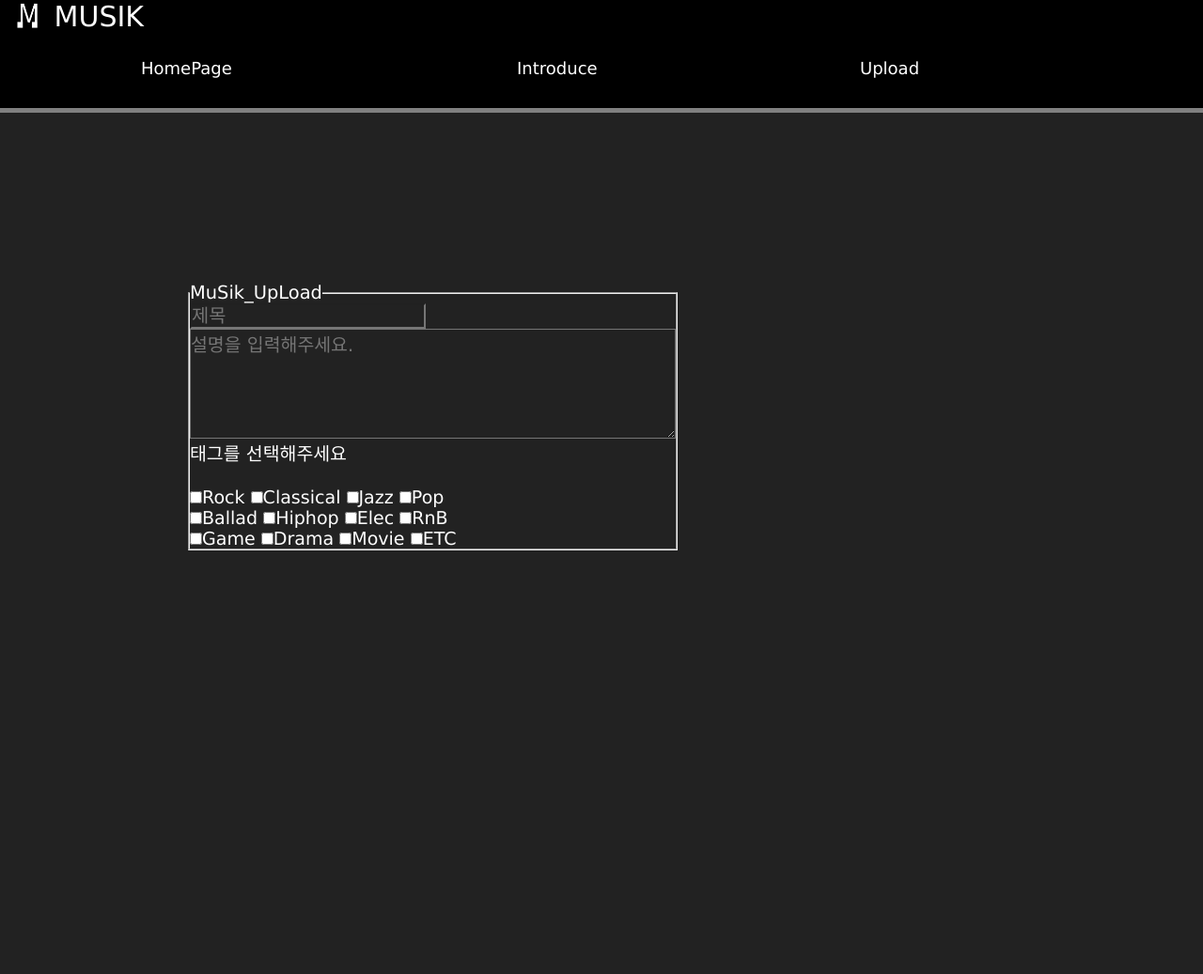
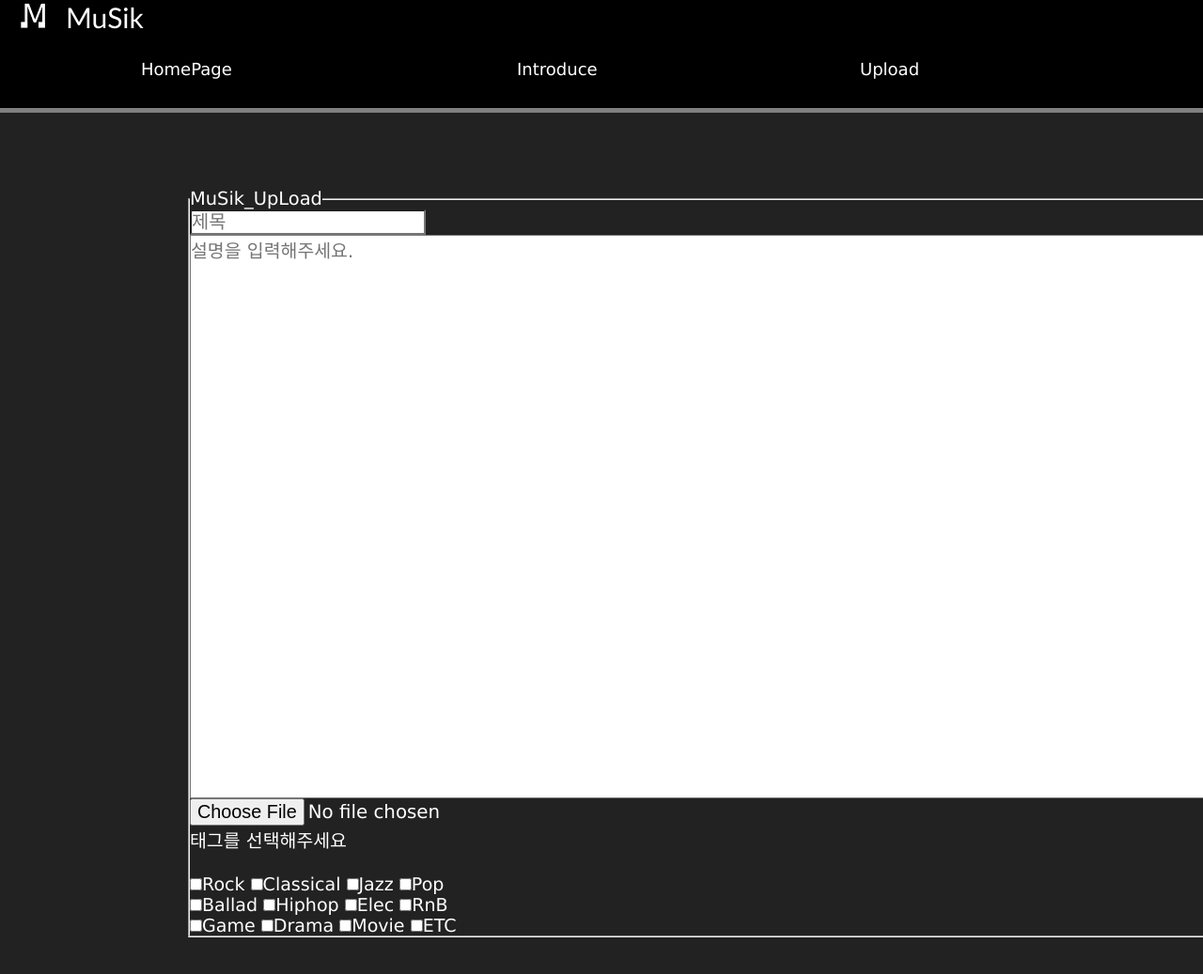
Before and after one commit to like98100/WebProgramming_mine, a PHP site: page /Page_Upload.html in a window 1280 px wide. Shown: the top 1037 px of the page at 94% size. Run offline with PHP 8.4, Linux system fonts and the light colour scheme.

Commit message:
1218_2
1218_2

```diff
--- a/project_2017/Page_Upload.html
+++ b/project_2017/Page_Upload.html
@@ -6,13 +6,14 @@
         <title>MuSik</title>
         <link href="css/Design.css" type=text/css rel=stylesheet>
         <link href="css/Design_Bar.css" type=text/css rel=stylesheet>
+        <link href="css/Design_Upload.css" type=text/css rel=stylesheet>
     </head>
     <body>
         <header>
         <div class = "bar"><!-- menu bar-->
             <div class = "title">
-                <img src = "source/logo.png" width = 4.5% height = 30% style = "float: left; background-color: black;">
-                <p>MUSIK</p>
+                <img src = "source/logo.png" width = 70px height = 35px style = "float: left; background-color: black;">
+                <p>MuSik</p>
             </div>
             <div class = "menu">
                 <div><a class = "menu_link" href = "Page_Title.html">HomePage</a></div>
@@ -23,25 +24,6 @@
                 <div><a class = "login_link" href = "Page_Login.html" style = "left: 1600px;">Login for admin</a></div>
             </div>
         </div>
-
-        <div class = "submenu_tag">
-                <a class = "submenu_link" href = "#Rock">Rock</a>
-                <a class = "submenu_link" href = "#Classical">Classical</a>
-                <a class = "submenu_link" href = "#Movie">Movie</a>
-                <a class = "submenu_link" href = "#Pop">Pop</a>
-        </div>
-        <div class = "submenu_tag" style = "top: 175px;">
-                <a class = "submenu_link" href = "#Ballad">Ballad</a>
-                <a class = "submenu_link" href = "#Hiphop">Hiphop</a>
-                <a class = "submenu_link" href = "#Elec">Elec</a>
-                <a class = "submenu_link" href = "#RnB">RnB</a>
-        </div>
-        <div class = "submenu_tag" style = "top: 222px;">
-                <a class = "submenu_link" href = "#Game" href = "#Game">Game</a>
-                <a class = "submenu_link" href = "#Drama">Drama</a>
-                <a class = "submenu_link" href = "#Movie">Movie</a>
-                <a class = "submenu_link"href = "#ETC">ETC</a>
-        </div>
         </header>
 
         <section>
@@ -50,6 +32,9 @@
                             <legend>MuSik_UpLoad</legend>
                             <p><input type = "text" name = "title" placeholder="제목" class = "text"></p>
                             <textarea rows = "5" cols = "50" placeholder = "설명을 입력해주세요." class = "text"></textarea>
+                            <form action = "" method = "post" enctype = "multipart/form-data" name = "">
+                                <input type = "file" name = "FileName">
+                            </form>
                             <p>태그를 선택해주세요</p><br>
                             <input type = "checkbox" name = "tag" value = "Rock" class = "check">Rock
                             <input type = "checkbox" name = "tag" value = "Classical" class = "check">Classical
--- a/project_2017/css/Design.css
+++ b/project_2017/css/Design.css
@@ -12,7 +12,7 @@
 
         section {
             position: absolute;
-            top: 300px;
+            top: 200px;
             left: 200px;
             font-size: 1.1em;
         }
--- a/project_2017/css/Design_Bar.css
+++ b/project_2017/css/Design_Bar.css
@@ -19,6 +19,7 @@
             background-color: black;
             color: white;
             font-size: 1.7em;
+            font-family: 'Gill Sans', 'Gill Sans MT', Calibri, 'Trebuchet MS', sans-serif;
         }
 
         /*로그인*/
--- /dev/null
+++ b/project_2017/css/Design_Introduce.css
@@ -0,0 +1,5 @@
+
+.title_introduce {
+    font-size: 3em;
+    font-family: 'Gill Sans', 'Gill Sans MT', Calibri, 'Trebuchet MS', sans-serif;
+}
--- a/project_2017/css/Design_Main.css
+++ b/project_2017/css/Design_Main.css
@@ -11,7 +11,7 @@
         /*서브메뉴 링크*/
         .submenu_link {
             text-decoration: none;
-            position: static;
+            position: absolute;
             color: white;
             background-color: gray;
             border: 1px solid white;
@@ -43,6 +43,10 @@
 
         }
 
+        .tag {
+            font-size: 0.875em;
+        }
+
         .last {
 
         }
--- /dev/null
+++ b/project_2017/css/Design_Upload.css
@@ -0,0 +1,10 @@
+.text {
+    background-color: white;
+    color: black;
+}
+
+.upload fieldset textarea {
+    width: 1400px;
+    height: 600px;
+    resize: none;
+}
```
Also changed, not shown: project_2017/Page_Introduce.html (+5 -23 lines), project_2017/Page_Login.html (+2 -21 lines), project_2017/Page_Title.html (+15 -15 lines).
